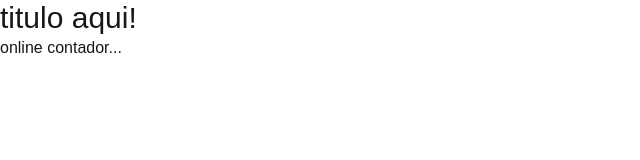
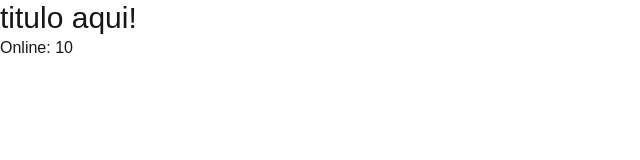
Before and after one commit to joaodlouro/React-Type-docs, a Next.js app in the folder form-zod/: page / in a window 1280 px wide. Shown: the top 160 px of the page, without its empty margins (0-640 px from the left). Built offline with nearby package versions, Linux system fonts and the light colour scheme.

Commit message:
OnlineUsers

```diff
--- a/form-zod/src/components/OnlineUsers.tsx
+++ b/form-zod/src/components/OnlineUsers.tsx
@@ -1,6 +1,14 @@
+import { CountContext } from "@/contexts/CountContext";
+import { count } from "console";
+import { useContext } from "react";
+
 export const OnlineUsers = () => {
+
+    const count = useContext (CountContext)
+
     return(
 
-        <p>online contador...</p>
-    );
-};
+<p>Online: {count}</p>
+
+    )
+}
--- a/form-zod/src/contexts/CountContext.ts
+++ b/form-zod/src/contexts/CountContext.ts
@@ -1,4 +1,4 @@
 import { createContext } from "react";
 
-export const ValorCountInitial = 0;
+export const ValorCountInitial = 10;
 export const CountContext = createContext(ValorCountInitial);
```
